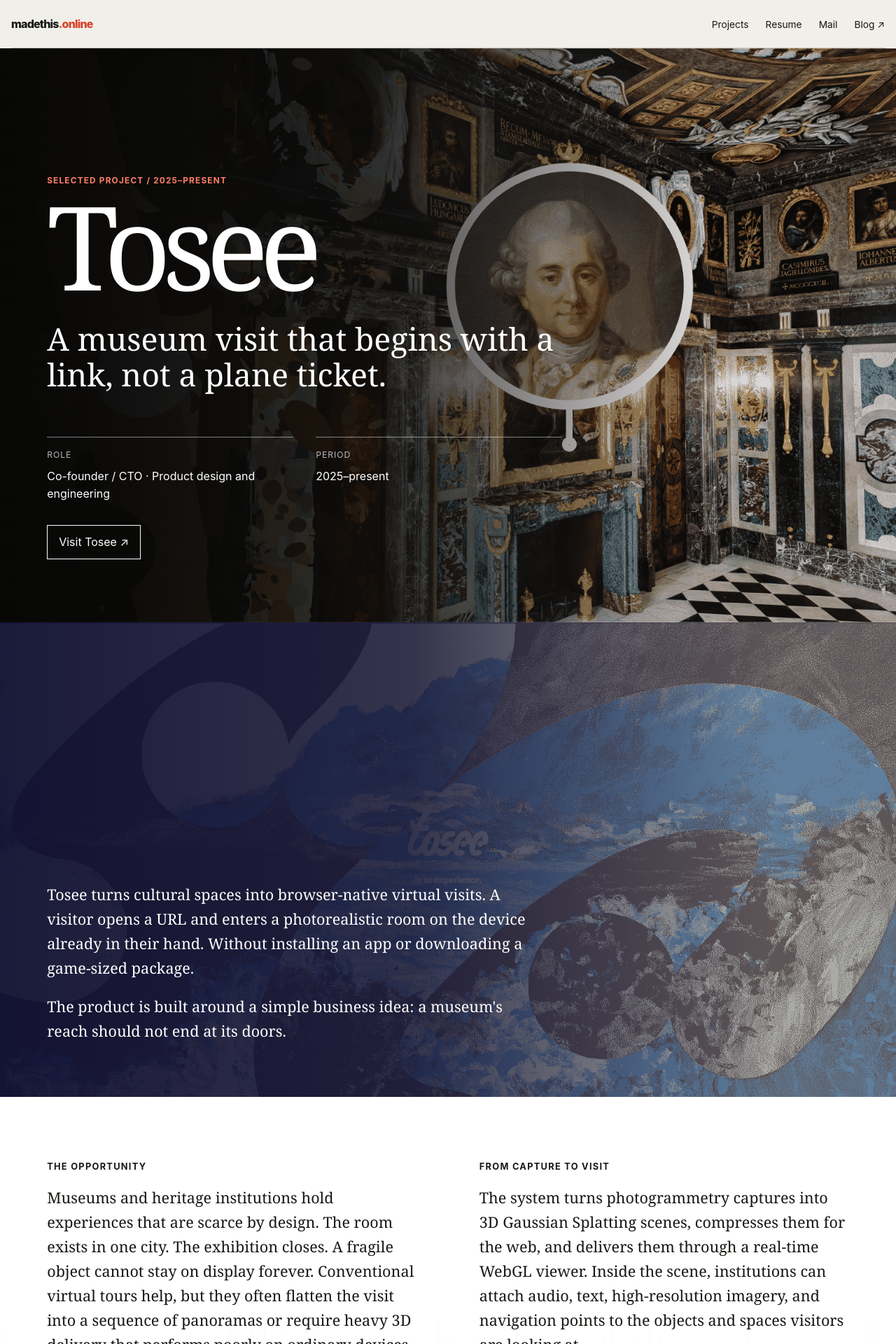
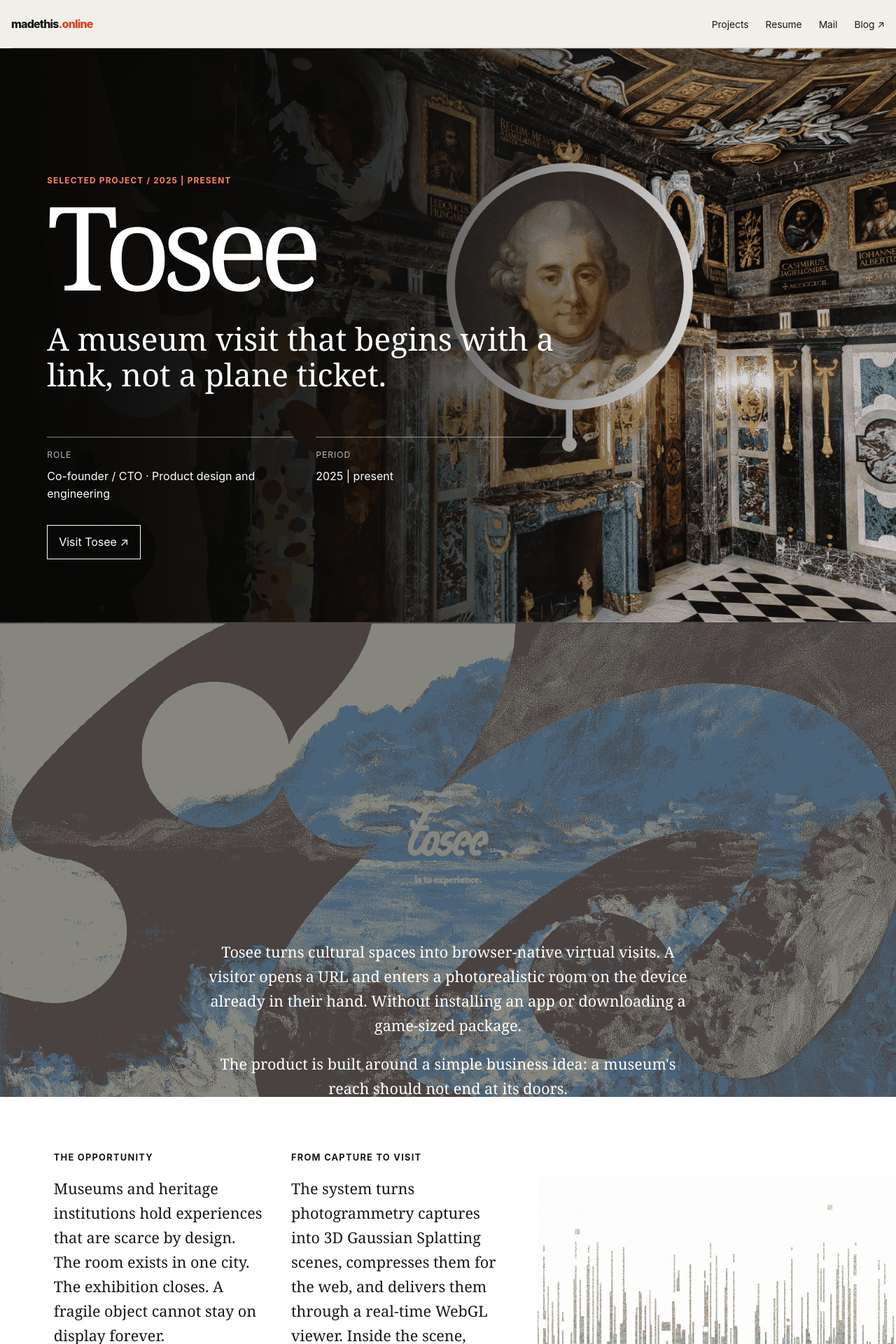
Before and after one commit to peqod/madethis.online, a Jekyll site: the page built from _case_studies/tosee.md, in a window 1280 px wide. Shown: the top 1920 px of the page at 70% size. Built offline with Jekyll 4.4.1, drawn with Linux system fonts in a browser that asks for light colours.

Commit message:
fixing dingy

```diff
--- a/_case_studies/tosee.md
+++ b/_case_studies/tosee.md
@@ -2,7 +2,7 @@
 title: Tosee
 tagline: A museum visit that begins with a link, not a plane ticket.
 role: Co-founder / CTO · Product design and engineering
-period: 2025–present
+period: 2025 | present
 order: 1
 hero: /assets/projects/tosee/tosee-hero1.gif
 intro_art: /assets/projects/tosee/tosee-hero0.gif
--- a/assets/styles.css
+++ b/assets/styles.css
@@ -315,38 +315,40 @@
 .case-panel--opening {
   min-height: clamp(38rem, 53vw, 52rem);
   display: flex;
-  align-items: flex-end;
+  align-items: center;
+  justify-content: center;
   color: #fff;
+  text-align: center;
 }
 .case-panel--opening::after {
   content: "";
   position: absolute;
   z-index: -1;
   inset: 0;
-  background: linear-gradient(90deg, rgba(12, 12, 47, 0.92) 0%, rgba(12, 12, 47, 0.78) 46%, rgba(12, 12, 47, 0.12) 86%);
+  background: rgba(0, 0, 0, 0.3);
 }
 .case-panel--opening .case-panel-copy {
-  width: min(calc(100% - 2rem), 92rem);
+  width: min(calc(100% - 2rem), 50rem);
   margin-inline: auto;
   padding: clamp(2rem, 6vw, 6rem) clamp(1.25rem, 4vw, 4rem);
+  transform: translateY(clamp(8rem, 18vw, 16rem));
 }
-.case-panel--opening .case-panel-copy > * { max-width: 43rem; }
+.case-panel--opening .case-panel-copy > * { max-width: 43rem; margin-inline: auto; }
 .case-panel--story {
-  min-height: max(90rem, calc(100vw * 1920 / 1431));
+  min-height: clamp(48rem, 60vw, 60rem);
+  display: flex;
+  align-items: center;
   background: #fff;
   color: #171713;
 }
-.case-panel--story::after {
-  content: "";
-  position: absolute;
-  z-index: -1;
-  inset: 0;
-  background: linear-gradient(#fff 0%, rgba(255, 255, 255, 0.97) 25%, rgba(255, 255, 255, 0.82) 39%, rgba(255, 255, 255, 0) 55%);
-}
 .case-panel-art--matte {
-  inset: auto 0 0;
-  height: auto;
-  object-fit: contain;
+  inset: 0 0 0 auto;
+  width: 40%;
+  height: 100%;
+  object-fit: cover;
+  object-position: center bottom;
+  background-color: black;
+    opacity: 0.75;
 }
 .case-panel-grid {
   position: relative;
@@ -357,6 +359,14 @@
   display: grid;
   grid-template-columns: repeat(2, minmax(0, 1fr));
   gap: clamp(3rem, 7vw, 8rem);
+}
+.case-panel--story .case-panel-grid {
+  width: 60%;
+  margin: 0;
+  padding-block: clamp(3rem, 6vw, 6rem);
+  padding-left: max(clamp(2rem, 6vw, 6rem), calc((100vw - 92rem) / 2 + 4rem));
+  padding-right: clamp(2rem, 4vw, 4rem);
+  gap: clamp(2rem, 3vw, 4rem);
 }
 .case-panel--final {
   min-height: clamp(50rem, 63vw, 60rem);
@@ -372,8 +382,12 @@
   inset: 0;
   background: linear-gradient(90deg, rgba(9, 9, 49, 0.76), rgba(9, 9, 49, 0.2) 78%);
 }
-.case-panel-grid--final { grid-template-columns: minmax(0, 1.45fr) minmax(18rem, 0.55fr); }
-.case-panel-copy--status { align-self: end; }
+.case-panel-grid--final {
+  width: min(calc(100% - 2rem), 56rem);
+  grid-template-columns: 1fr;
+  gap: 3rem;
+}
+.case-panel-copy--status { align-self: auto; }
 
 .resume { width: min(100%, 68rem); margin-inline: auto; }
 .resume-heading h1 { font-size: clamp(3.5rem, 10vw, 8rem); }
@@ -405,11 +419,20 @@
   .case-intro--art::after { background: rgba(7, 7, 6, 0.68); }
   .case-intro--art .case-facts { gap: 1rem; margin-top: 2.5rem; }
   .case-panel--opening { min-height: 42rem; }
-  .case-panel--opening::after { background: rgba(12, 12, 47, 0.74); }
   .case-panel--opening .case-panel-copy { width: calc(100% - 1.25rem); padding: 2.5rem 1.5rem; }
-  .case-panel--story { min-height: 94rem; }
+  .case-panel--story {
+    --story-art-width: clamp(5rem, 22vw, 5.5rem);
+    min-height: 0;
+    display: block;
+  }
+  .case-panel--story .case-panel-art--matte { width: var(--story-art-width); }
   .case-panel-grid,
   .case-panel-grid--final { width: calc(100% - 1.25rem); grid-template-columns: 1fr; gap: 3rem; padding: 3rem 1.5rem; }
+  .case-panel--story .case-panel-grid {
+    width: calc(100% - var(--story-art-width));
+    margin: 0;
+    padding: 3rem 1.25rem;
+  }
   .case-panel--final { min-height: 68rem; align-items: flex-start; }
   .case-panel-copy--status { align-self: auto; }
   .site-footer { align-items: flex-start; }
```
Also changed, not shown: CONTENT_REVIEW.md (deleted, +0 -13 lines).
